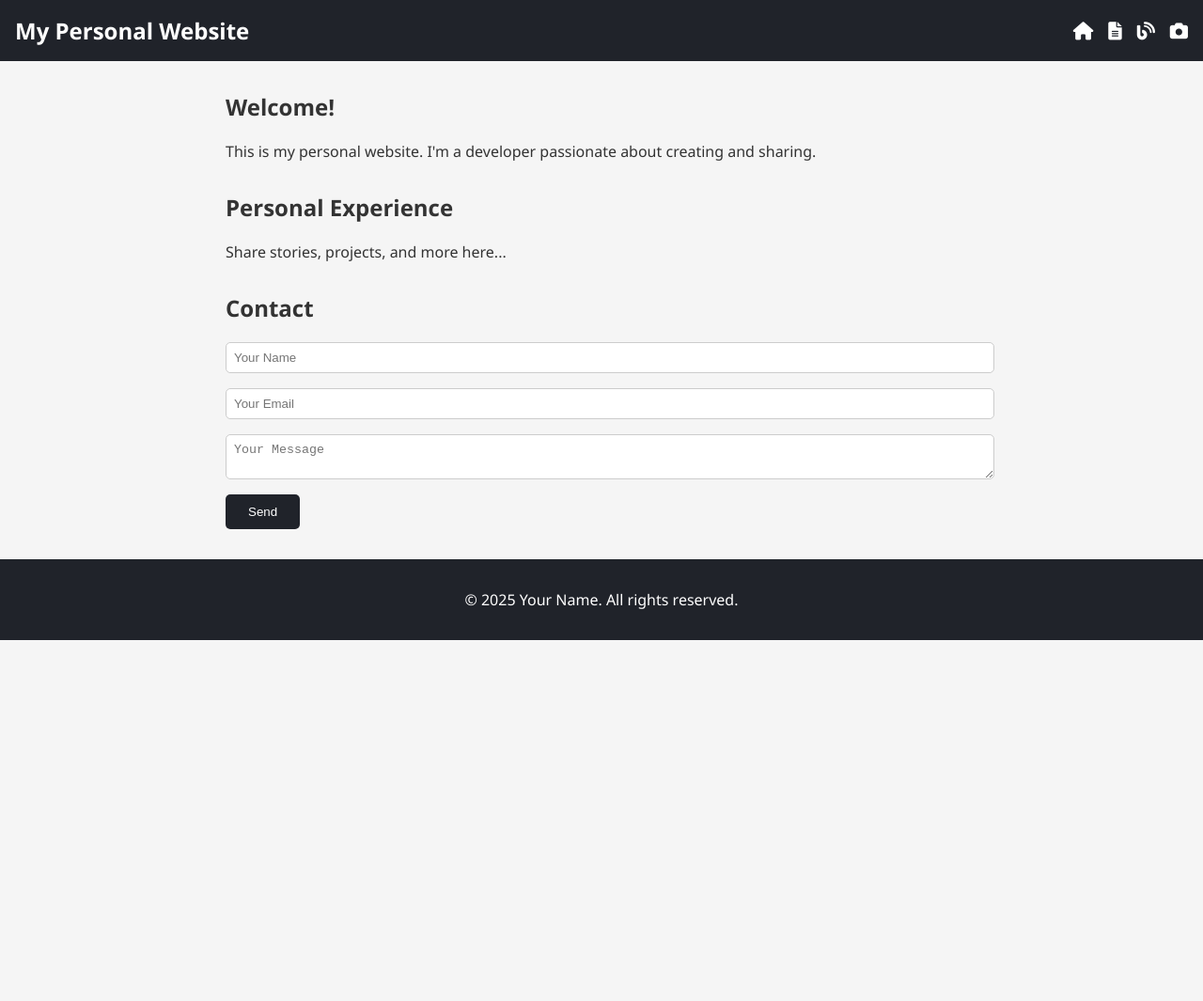
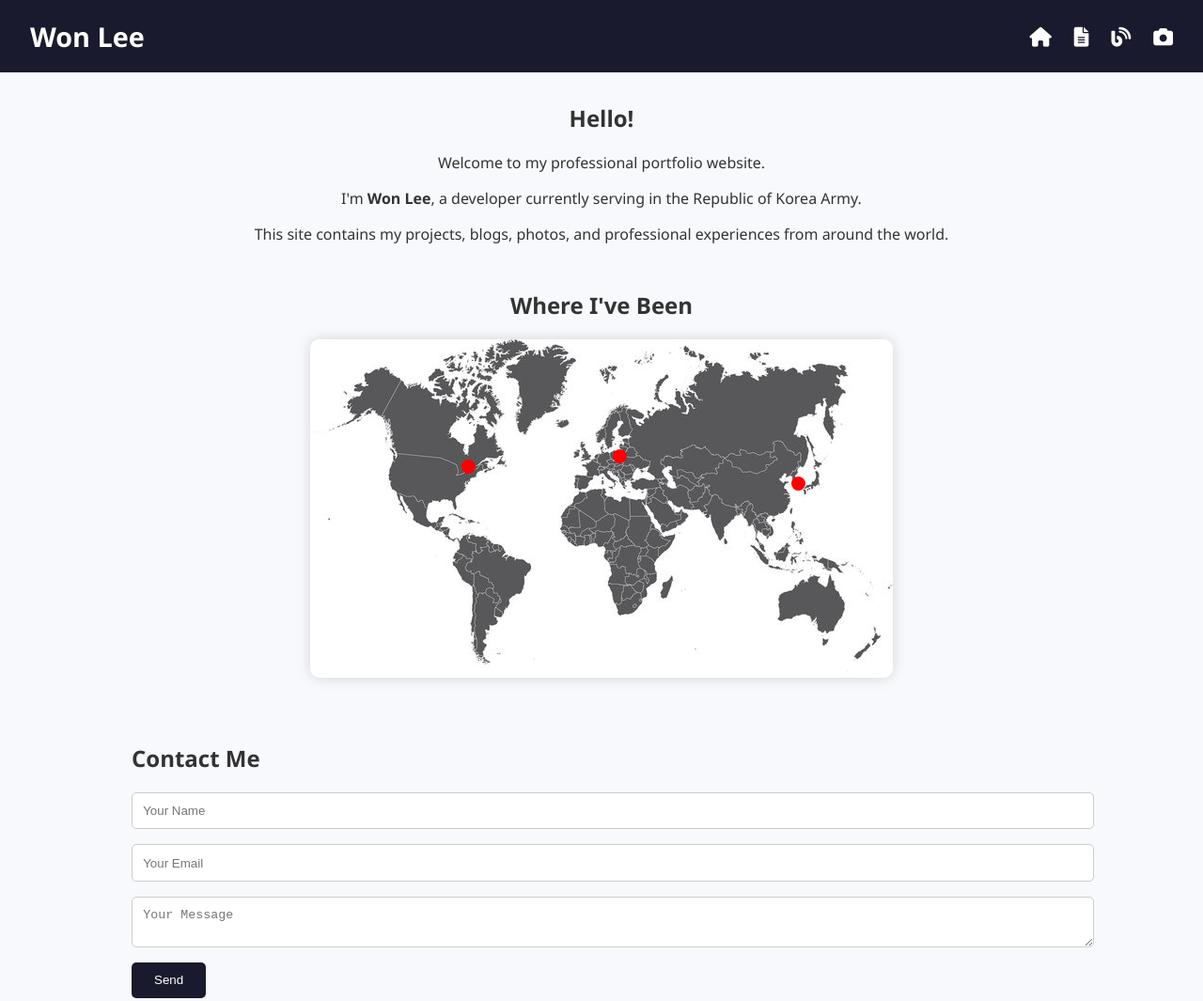
Before and after one commit to hyowon2jjang/Won_portpolio, a plain HTML site: page index.html in a window 1280 px wide. Shown: the top 1065 px of the page at 94% size. Before the commit the page ends 800 px from the top, so only its background shows below. Drawn offline with Linux system fonts and the light colour scheme; files whose address does not match are found by name.

Commit message:
fully framed

```diff
--- a/css/blog.css
+++ /dev/null
@@ -1,90 +0,0 @@
-body {
-    margin: 0;
-    font-family: 'Segoe UI', Tahoma, Geneva, Verdana, sans-serif;
-    background-color: #f5f5f5;
-    color: #333;
-}
-
-header {
-    background-color: #20232a;
-    color: white;
-    padding: 1rem;
-    display: flex;
-    justify-content: space-between;
-    align-items: center;
-}
-
-header h1 {
-    margin: 0;
-    font-size: 1.5rem;
-}
-
-.icon-nav {
-    display: flex;
-    gap: 1rem;
-}
-
-.icon-nav a {
-    color: white;
-    font-size: 1.2rem;
-    text-decoration: none;
-    transition: transform 0.2s ease;
-}
-
-.icon-nav a:hover {
-    transform: scale(1.2);
-    color: #61dafb;
-}
-
-main {
-    max-width: 800px;
-    margin: 2rem auto;
-    padding: 0 1rem;
-}
-
-section {
-    margin-bottom: 2rem;
-}
-
-.photo-gallery {
-    display: flex;
-    gap: 10px;
-    flex-wrap: wrap;
-}
-
-.photo-gallery img {
-    width: 150px;
-    height: auto;
-    border-radius: 8px;
-    box-shadow: 0 2px 8px rgba(0, 0, 0, 0.1);
-}
-
-form input,
-form textarea {
-    display: block;
-    width: 100%;
-    margin-bottom: 1rem;
-    padding: 0.5rem;
-    border: 1px solid #ccc;
-    border-radius: 5px;
-}
-
-form button {
-    background-color: #20232a;
-    color: white;
-    border: none;
-    padding: 0.7rem 1.5rem;
-    border-radius: 5px;
-    cursor: pointer;
-}
-
-form button:hover {
-    background-color: #333;
-}
-
-footer {
-    text-align: center;
-    padding: 1rem;
-    background-color: #20232a;
-    color: white;
-}
--- a/css/cv.css
+++ /dev/null
@@ -1,90 +0,0 @@
-body {
-    margin: 0;
-    font-family: 'Segoe UI', Tahoma, Geneva, Verdana, sans-serif;
-    background-color: #f5f5f5;
-    color: #333;
-}
-
-header {
-    background-color: #20232a;
-    color: white;
-    padding: 1rem;
-    display: flex;
-    justify-content: space-between;
-    align-items: center;
-}
-
-header h1 {
-    margin: 0;
-    font-size: 1.5rem;
-}
-
-.icon-nav {
-    display: flex;
-    gap: 1rem;
-}
-
-.icon-nav a {
-    color: white;
-    font-size: 1.2rem;
-    text-decoration: none;
-    transition: transform 0.2s ease;
-}
-
-.icon-nav a:hover {
-    transform: scale(1.2);
-    color: #61dafb;
-}
-
-main {
-    max-width: 800px;
-    margin: 2rem auto;
-    padding: 0 1rem;
-}
-
-section {
-    margin-bottom: 2rem;
-}
-
-.photo-gallery {
-    display: flex;
-    gap: 10px;
-    flex-wrap: wrap;
-}
-
-.photo-gallery img {
-    width: 150px;
-    height: auto;
-    border-radius: 8px;
-    box-shadow: 0 2px 8px rgba(0, 0, 0, 0.1);
-}
-
-form input,
-form textarea {
-    display: block;
-    width: 100%;
-    margin-bottom: 1rem;
-    padding: 0.5rem;
-    border: 1px solid #ccc;
-    border-radius: 5px;
-}
-
-form button {
-    background-color: #20232a;
-    color: white;
-    border: none;
-    padding: 0.7rem 1.5rem;
-    border-radius: 5px;
-    cursor: pointer;
-}
-
-form button:hover {
-    background-color: #333;
-}
-
-footer {
-    text-align: center;
-    padding: 1rem;
-    background-color: #20232a;
-    color: white;
-}
--- a/css/home.css
+++ b/css/home.css
@@ -1,90 +1,55 @@
-body {
-    margin: 0;
-    font-family: 'Segoe UI', Tahoma, Geneva, Verdana, sans-serif;
-    background-color: #f5f5f5;
-    color: #333;
+.intro {
+    text-align: center;
+    margin-bottom: 3rem;
 }
 
-header {
-    background-color: #20232a;
-    color: white;
-    padding: 1rem;
-    display: flex;
-    justify-content: space-between;
-    align-items: center;
+.map-section {
+    text-align: center;
+    margin-bottom: 4rem;
 }
 
-header h1 {
-    margin: 0;
-    font-size: 1.5rem;
+.map-container {
+    position: relative;
+    display: inline-block;
+    max-width: 100%;
 }
 
-.icon-nav {
-    display: flex;
-    gap: 1rem;
+.world-map {
+    width: 100%;
+    max-width: 800px;
+    height: auto;
+    border-radius: 10px;
+    box-shadow: 0 0 15px rgba(0, 0, 0, 0.15);
 }
 
-.icon-nav a {
-    color: white;
-    font-size: 1.2rem;
-    text-decoration: none;
-    transition: transform 0.2s ease;
+.map-point {
+    position: absolute;
+    width: 15px;
+    height: 15px;
+    background-color: red;
+    border-radius: 50%;
+    cursor: pointer;
+    transition: transform 0.3s ease;
 }
 
-.icon-nav a:hover {
-    transform: scale(1.2);
-    color: #61dafb;
+.map-point:hover {
+    transform: scale(2);
 }
 
-main {
-    max-width: 800px;
-    margin: 2rem auto;
-    padding: 0 1rem;
+.map-point::after {
+    content: attr(data-label);
+    position: absolute;
+    top: -2rem;
+    left: 1.5rem;
+    background-color: black;
+    color: white;
+    padding: 4px 8px;
+    border-radius: 5px;
+    font-size: 0.75rem;
+    white-space: nowrap;
+    display: none;
 }
 
-section {
-    margin-bottom: 2rem;
+.map-point:hover::after {
+    display: block;
 }
-
-.photo-gallery {
-    display: flex;
-    gap: 10px;
-    flex-wrap: wrap;
-}
-
-.photo-gallery img {
-    width: 150px;
-    height: auto;
-    border-radius: 8px;
-    box-shadow: 0 2px 8px rgba(0, 0, 0, 0.1);
-}
-
-form input,
-form textarea {
-    display: block;
-    width: 100%;
-    margin-bottom: 1rem;
-    padding: 0.5rem;
-    border: 1px solid #ccc;
-    border-radius: 5px;
-}
-
-form button {
-    background-color: #20232a;
-    color: white;
-    border: none;
-    padding: 0.7rem 1.5rem;
-    border-radius: 5px;
-    cursor: pointer;
-}
-
-form button:hover {
-    background-color: #333;
-}
-
-footer {
-    text-align: center;
-    padding: 1rem;
-    background-color: #20232a;
-    color: white;
-}
--- a/css/photos.css
+++ /dev/null
@@ -1,90 +0,0 @@
-body {
-    margin: 0;
-    font-family: 'Segoe UI', Tahoma, Geneva, Verdana, sans-serif;
-    background-color: #f5f5f5;
-    color: #333;
-}
-
-header {
-    background-color: #20232a;
-    color: white;
-    padding: 1rem;
-    display: flex;
-    justify-content: space-between;
-    align-items: center;
-}
-
-header h1 {
-    margin: 0;
-    font-size: 1.5rem;
-}
-
-.icon-nav {
-    display: flex;
-    gap: 1rem;
-}
-
-.icon-nav a {
-    color: white;
-    font-size: 1.2rem;
-    text-decoration: none;
-    transition: transform 0.2s ease;
-}
-
-.icon-nav a:hover {
-    transform: scale(1.2);
-    color: #61dafb;
-}
-
-main {
-    max-width: 800px;
-    margin: 2rem auto;
-    padding: 0 1rem;
-}
-
-section {
-    margin-bottom: 2rem;
-}
-
-.photo-gallery {
-    display: flex;
-    gap: 10px;
-    flex-wrap: wrap;
-}
-
-.photo-gallery img {
-    width: 150px;
-    height: auto;
-    border-radius: 8px;
-    box-shadow: 0 2px 8px rgba(0, 0, 0, 0.1);
-}
-
-form input,
-form textarea {
-    display: block;
-    width: 100%;
-    margin-bottom: 1rem;
-    padding: 0.5rem;
-    border: 1px solid #ccc;
-    border-radius: 5px;
-}
-
-form button {
-    background-color: #20232a;
-    color: white;
-    border: none;
-    padding: 0.7rem 1.5rem;
-    border-radius: 5px;
-    cursor: pointer;
-}
-
-form button:hover {
-    background-color: #333;
-}
-
-footer {
-    text-align: center;
-    padding: 1rem;
-    background-color: #20232a;
-    color: white;
-}
--- a/css/style.css
+++ b/css/style.css
@@ -1,14 +1,15 @@
+/* Base structure & layout */
 body {
     margin: 0;
-    font-family: 'Segoe UI', Tahoma, Geneva, Verdana, sans-serif;
-    background-color: #f5f5f5;
+    font-family: 'Segoe UI', Tahoma, sans-serif;
+    background-color: #f7f9fc;
     color: #333;
 }
 
 header {
-    background-color: #20232a;
+    background-color: #1a1a2e;
     color: white;
-    padding: 1rem;
+    padding: 1.2rem 2rem;
     display: flex;
     justify-content: space-between;
     align-items: center;
@@ -16,47 +17,30 @@ header {
 
 header h1 {
     margin: 0;
-    font-size: 1.5rem;
+    font-size: 1.8rem;
 }
 
 .icon-nav {
     display: flex;
-    gap: 1rem;
+    gap: 1.5rem;
 }
 
 .icon-nav a {
     color: white;
-    font-size: 1.2rem;
+    font-size: 1.3rem;
     text-decoration: none;
     transition: transform 0.2s ease;
 }
 
 .icon-nav a:hover {
-    transform: scale(1.2);
-    color: #61dafb;
+    transform: scale(1.3);
+    color: #00bcd4;
 }
 
 main {
-    max-width: 800px;
+    max-width: 1000px;
     margin: 2rem auto;
     padding: 0 1rem;
-}
-
-section {
-    margin-bottom: 2rem;
-}
-
-.photo-gallery {
-    display: flex;
-    gap: 10px;
-    flex-wrap: wrap;
-}
-
-.photo-gallery img {
-    width: 150px;
-    height: auto;
-    border-radius: 8px;
-    box-shadow: 0 2px 8px rgba(0, 0, 0, 0.1);
 }
 
 form input,
@@ -64,13 +48,13 @@ form textarea {
     display: block;
     width: 100%;
     margin-bottom: 1rem;
-    padding: 0.5rem;
+    padding: 0.7rem;
     border: 1px solid #ccc;
     border-radius: 5px;
 }
 
 form button {
-    background-color: #20232a;
+    background-color: #1a1a2e;
     color: white;
     border: none;
     padding: 0.7rem 1.5rem;
@@ -79,12 +63,13 @@ form button {
 }
 
 form button:hover {
-    background-color: #333;
+    background-color: #16213e;
 }
 
 footer {
     text-align: center;
     padding: 1rem;
-    background-color: #20232a;
+    background-color: #1a1a2e;
     color: white;
+    margin-top: 4rem;
 }
--- a/index.html
+++ b/index.html
@@ -4,39 +4,43 @@
 <head>
     <meta charset="UTF-8" />
     <meta name="viewport" content="width=device-width, initial-scale=1.0" />
-    <title>My Personal Website</title>
+    <title>Won Lee - Portfolio</title>
+    <link rel="stylesheet" href="./css/style.css" />
     <link rel="stylesheet" href="./css/home.css" />
     <link rel="stylesheet" href="https://cdnjs.cloudflare.com/ajax/libs/font-awesome/6.0.0-beta3/css/all.min.css" />
 </head>
 
 <body>
     <header>
-        <h1>My Personal Website</h1>
+        <h1>Won Lee</h1>
         <nav class="icon-nav">
-            <a href="././index.html" title="Home"><i class="fas fa-home"></i></a>
-            <a href="././cv.html" title="CV"><i class="fas fa-file-alt"></i></a>
-            <a href="././blog.html" title="Blog"><i class="fas fa-blog"></i></a>
-            <a href="././photos.html" title="Photos"><i class="fas fa-camera"></i></a>
+            <a href="./index.html" title="Home"><i class="fas fa-home"></i></a>
+            <a href="./cv.html" title="CV"><i class="fas fa-file-alt"></i></a>
+            <a href="./blog.html" title="Blog"><i class="fas fa-blog"></i></a>
+            <a href="./photos.html" title="Photos"><i class="fas fa-camera"></i></a>
         </nav>
     </header>
 
     <main>
-        <section id="home">
-            <h2>Welcome!</h2>
-            <p>This is my personal website. I'm a developer passionate about creating and sharing.</p>
+        <section class="intro">
+            <h2>Hello!</h2>
+            <p>Welcome to my professional portfolio website.</p>
+            <p>I'm <strong>Won Lee</strong>, a developer currently serving in the Republic of Korea Army.</p>
+            <p>This site contains my projects, blogs, photos, and professional experiences from around the world.</p>
         </section>
 
-
-
-
-        <section id="experience">
-            <h2>Personal Experience</h2>
-            <p>Share stories, projects, and more here...</p>
+        <section class="map-section">
+            <h2>Where I've Been</h2>
+            <div class="map-container">
+                <img src="./assets/images/map.jpg" alt="World Map" class="world-map" />
+                <div class="map-point" style="top: 40%; left: 82.5%;" data-label="Seoul, Korea"></div>
+                <div class="map-point" style="top: 32%; left: 52%;" data-label="Warsaw, Poland"></div>
+                <div class="map-point" style="top: 35%; left: 26%;" data-label="Waterloo, Canada"></div>
+            </div>
         </section>
 
-
         <section id="contact">
-            <h2>Contact</h2>
+            <h2>Contact Me</h2>
             <form id="contact-form">
                 <input type="text" placeholder="Your Name" required />
                 <input type="email" placeholder="Your Email" required />
@@ -47,7 +51,7 @@
     </main>
 
     <footer>
-        <p>&copy; 2025 Your Name. All rights reserved.</p>
+        <p>&copy; 2025 Won Lee. All rights reserved.</p>
     </footer>
 
     <script src="script.js"></script>
```
Also changed, not shown: blog.html (+8 -10 lines), cv.html (+8 -7 lines), photos.html (+10 -9 lines), assets/images/1635628298721.jpg (added), assets/images/1655989548480.jpg (added), assets/images/1655989570895.jpg (added), assets/images/1686477930948.jpg (added), assets/images/IMG_20220217_212715_833.jpg (added), assets/images/IMG_20220924_152525_172.jpg (added), assets/images/map.jpg (added), 2 other files.
